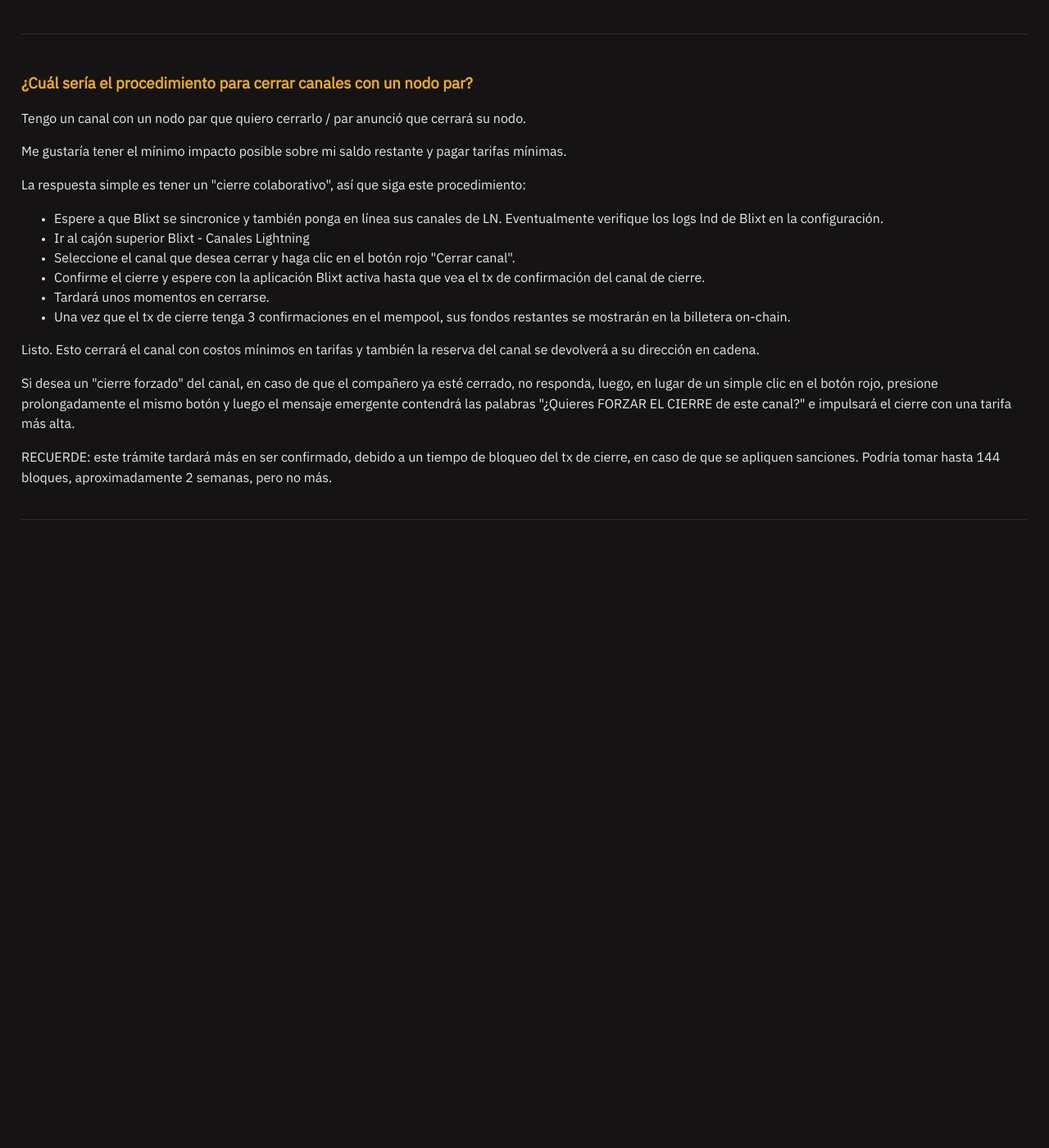
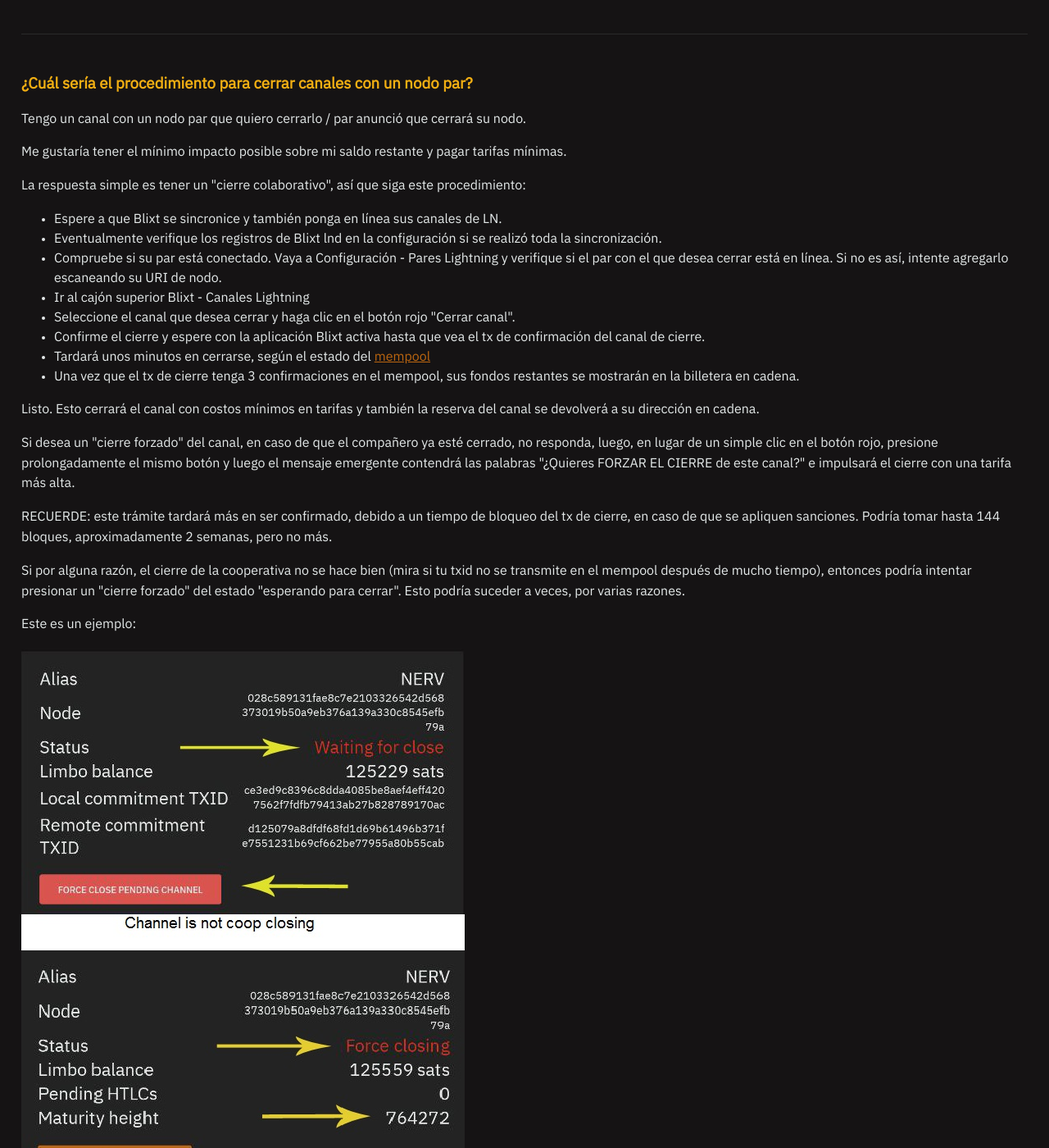
Before and after one commit to BlixtWallet/blixtwallet.github.io, a Jekyll site: the page built from faq_es.html, in a window 1280 px wide and 1400 px high, scrolled down 8739 px. Shown: the whole window at 82% size. Built offline with Jekyll 4.4.1, drawn with Linux system fonts in a browser that asks for light colours; before the commit the page ends 9421 px from its top, so only the background shows below that; some of the changed text lies outside the part shown.

Commit message:
add details in features about channels

```diff
--- a/faq_es.html
+++ b/faq_es.html
@@ -380,12 +380,15 @@
     <p>Me gustaría tener el mínimo impacto posible sobre mi saldo restante y pagar tarifas mínimas.</p>
     <p>La respuesta simple es tener un "cierre colaborativo", así que siga este procedimiento:</p>
     <ul>
-      <li>Espere a que Blixt se sincronice y también ponga en línea sus canales de LN. Eventualmente verifique los logs lnd de Blixt en la configuración.</li>
+      <li>Espere a que Blixt se sincronice y también ponga en línea sus canales de LN.</li>
+      <li>Eventualmente verifique los registros de Blixt lnd en la configuración si se realizó toda la sincronización.</li>
+      <li>Compruebe si su par está conectado. Vaya a Configuración - Pares Lightning y verifique si el par con el que desea cerrar está en línea.
+          Si no es así, intente agregarlo escaneando su URI de nodo.</li>
       <li>Ir al cajón superior Blixt - Canales Lightning</li>
       <li>Seleccione el canal que desea cerrar y haga clic en el botón rojo "Cerrar canal".</li>
       <li>Confirme el cierre y espere con la aplicación Blixt activa hasta que vea el tx de confirmación del canal de cierre.</li>
-      <li>Tardará unos momentos en cerrarse.</li>
-      <li>Una vez que el tx de cierre tenga 3 confirmaciones en el mempool, sus fondos restantes se mostrarán en la billetera on-chain.</li>
+      <li>Tardará unos minutos en cerrarse, según el estado del <a href="https://mempool.space">mempool</a></li>
+      <li>Una vez que el tx de cierre tenga 3 confirmaciones en el mempool, sus fondos restantes se mostrarán en la billetera en cadena.</li>
     </ul>
     <p>Listo. Esto cerrará el canal con costos mínimos en tarifas y también la reserva del canal se devolverá a su dirección en cadena.</p>
     <p>Si desea un "cierre forzado" del canal, en caso de que el compañero ya esté cerrado, no responda,
@@ -393,6 +396,21 @@
        "¿Quieres FORZAR EL CIERRE de este canal?" e impulsará el cierre con una tarifa más alta.</p>
     <p>RECUERDE: este trámite tardará más en ser confirmado, debido a un tiempo de bloqueo del tx de cierre, en caso de que se apliquen sanciones.
        Podría tomar hasta 144 bloques, aproximadamente 2 semanas, pero no más.</p>
+    <p>Si por alguna razón, el cierre de la cooperativa no se hace bien (mira si tu txid no se transmite en el mempool después de mucho tiempo),
+       entonces podría intentar presionar un "cierre forzado" del estado "esperando para cerrar". Esto podría suceder a veces, por varias razones.
+    </p>
+    <p>Este es un ejemplo:</p>
+    <p><img src="assets/images/blixt-force-close-channel.jpg" align="center" alt="Blixt Force Close Channel"/></p>
+    <p>Una vez que presione el botón "Forzar el cierre del canal pendiente", se le preguntará si está seguro y luego aparecerá un mensaje de que comenzará a forzar el cierre.</p>
+    <p>Tenga paciencia, después de unos momentos, verá en los registros de lnd el mensaje de que se inició el cierre forzado:</p>
+    <pre>[INF] PEER: Waiting for confirmation of cooperative close of
+      ChannelPoint(6659e11bd3fc6f266c2e057545a7b4c8ec6e6dbc3579167e4346889af602b485:1)
+      with txid: ce3ed9c8396c8dda4085be8aef4eff4207562f7fdfb79413ab27b828789170ac
+    </pre>
+    <p>Cuando se toma el txid en un bloque y tiene la primera confirmación, escuchará un jingle de la aplicación Blixt.
+      El cierre está en camino, pero tenga en cuenta la altura del bloque de vencimiento indicado, es cuando realmente recibirá los fondos en cadena.
+      Suelen ser 144 bloques para forzar el cierre. Eso significa aprox. 1 día.
+    </p>
   </section>
 
 </article>
```
Also changed, not shown: features.html (+13 -2 lines), features_es.html (+18 -7 lines), assets/images/blixt-ln-channels.jpg (added).
